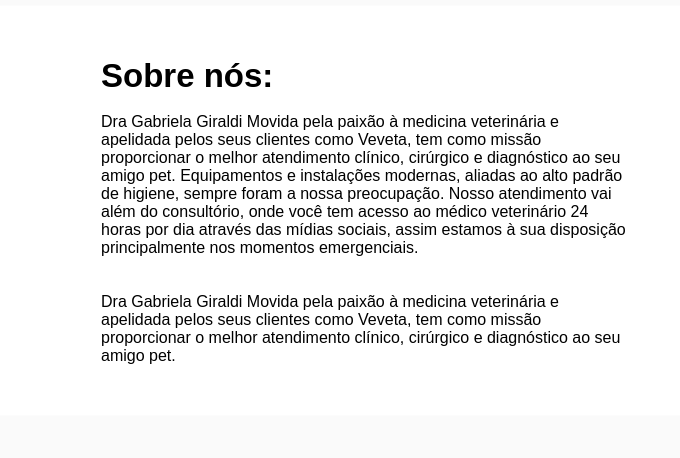
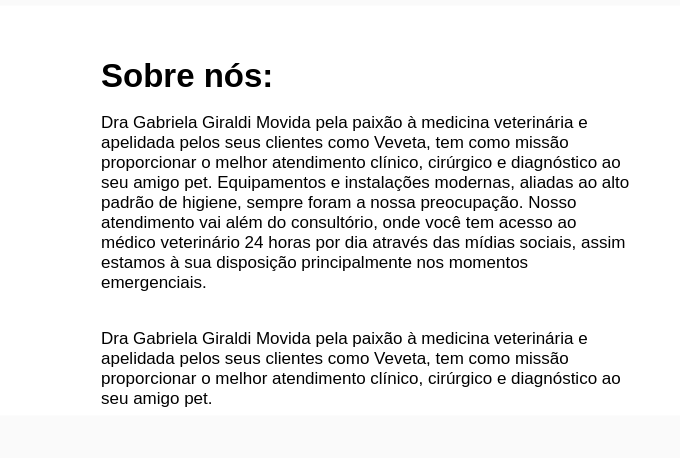
Before and after one commit to Kennedyr3/veterinary-clinic-frontend, a plain HTML site: page index.html in a window 1280 px wide. Shown: the part 707-1165 px from the top of the page, 0-680 px from the left. Drawn offline with Linux system fonts and the light colour scheme; a web font is replaced by a local one.

Commit message:
Tamanho do texto em sobre em index

```diff
--- a/css/index.css
+++ b/css/index.css
@@ -136,6 +136,7 @@ section.cont2 p {
 #textopublic span {
   color: rgb(255, 255, 255);
   font-weight: bold;
+  font-size:16;
 }
 
 .foto {
--- a/index.html
+++ b/index.html
@@ -69,13 +69,13 @@
         <div>
           <b style="font-size: 33px; margin-left:0px; margin-top:50%;">Sobre nós:</b><br><br>
 
-          <span>
+          <span style="font-size:17px;">
             Dra Gabriela Giraldi
             Movida pela paixão à medicina veterinária e apelidada pelos seus clientes como Veveta, tem como missão proporcionar o melhor atendimento clínico, cirúrgico e diagnóstico ao seu amigo pet.
             Equipamentos e instalações modernas, aliadas ao alto padrão de higiene, sempre foram a nossa preocupação.
             Nosso atendimento vai além do consultório, onde você tem acesso ao médico veterinário 24 horas por dia através das mídias sociais, assim estamos à sua disposição principalmente nos momentos emergenciais.
           </span><br><br><br>
-          <span>
+          <span style="font-size:17px;">
             Dra Gabriela Giraldi
             Movida pela paixão à medicina veterinária e apelidada pelos seus clientes como Veveta, tem como missão proporcionar o melhor atendimento clínico, cirúrgico e diagnóstico ao seu amigo pet.
           </span>
```
